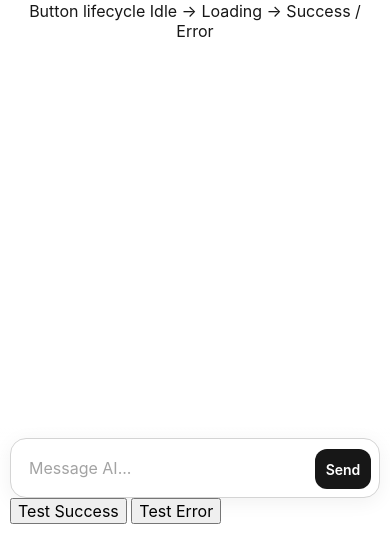
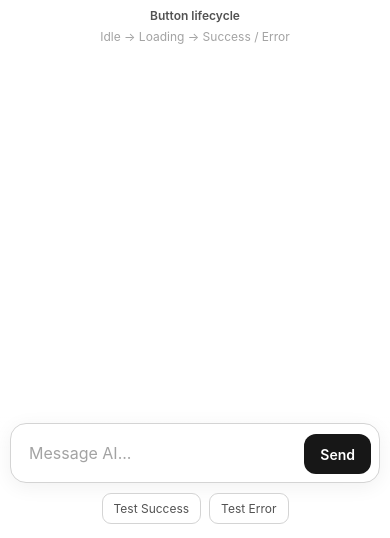
Before and after one commit to Veduisback/chatbot, a website built with Vite: page index.html in a window 390 px wide. Shown: the part 306-844 px from the top of the page. Built offline with nearby package versions, Linux system fonts and the light colour scheme.

Commit message:
Update style.css

````diff
--- a/style.css
+++ b/style.css
@@ -8,6 +8,7 @@ margin: 0;
 padding: 0;
 width: 100%;
 height: 100%;
+
 font-family:
 Inter,
 system-ui,
@@ -15,6 +16,7 @@ system-ui,
 BlinkMacSystemFont,
 "Segoe UI",
 sans-serif;
+
 background: #ffffff;
 color: #171717;
 }
@@ -28,21 +30,30 @@ textarea {
 font: inherit;
 }
 
+button {
+-webkit-tap-highlight-color: transparent;
+}
+
 .app {
 height: 100vh;
 display: flex;
 flex-direction: column;
 }
 
-/* Header */
+/* =========================================================
+HEADER
+========================================================= */
 
 .header {
 height: 60px;
 flex-shrink: 0;
+
 display: flex;
 align-items: center;
 justify-content: space-between;
+
 padding: 0 24px;
+
 border-bottom: 1px solid #e5e5e5;
 background: #ffffff;
 }
@@ -57,46 +68,81 @@ font-size: 13px;
 color: #737373;
 }
 
-/* Messages */
+/* =========================================================
+MESSAGES
+========================================================= */
 
 #messages {
 flex: 1;
+
 overflow-y: auto;
+
 padding: 32px 20px 140px;
+
 scroll-behavior: smooth;
 }
 
 .welcome {
 min-height: 60%;
+
 display: flex;
 align-items: center;
 justify-content: center;
+
 text-align: center;
 }
 
 .welcome-inner {
+width: 100%;
 max-width: 600px;
 }
 
 .welcome h1 {
 margin: 0 0 12px;
+
 font-size: clamp(32px, 6vw, 52px);
 letter-spacing: -1.5px;
 }
 
 .welcome p {
 margin: 0;
+
 line-height: 1.6;
+
 color: #737373;
 font-size: 15px;
 }
 
-/* Chat messages */
+/* =========================================================
+BUTTON LIFECYCLE DESCRIPTION
+========================================================= */
+
+.demo-info {
+margin-top: 28px;
+
+display: flex;
+flex-direction: column;
+gap: 6px;
+
+font-size: 12px;
+color: #a3a3a3;
+}
+
+.demo-info span:first-child {
+color: #525252;
+font-weight: 600;
+}
+
+/* =========================================================
+CHAT MESSAGES
+========================================================= */
 
 .message {
 width: 100%;
 max-width: 800px;
+
 margin: 0 auto 20px;
+
 display: flex;
 }
 
@@ -110,9 +156,13 @@ justify-content: flex-start;
 
 .bubble {
 max-width: min(75%, 650px);
+
 padding: 12px 16px;
+
 border-radius: 16px;
+
 line-height: 1.55;
+
 white-space: pre-wrap;
 overflow-wrap: anywhere;
 }
@@ -120,17 +170,20 @@ overflow-wrap: anywhere;
 .message.user .bubble {
 background: #171717;
 color: #ffffff;
+
 border-bottom-right-radius: 5px;
 }
 
 .message.assistant .bubble {
 background: #f3f3f3;
 color: #171717;
+
 border-bottom-left-radius: 5px;
 }
 
 .message.assistant .bubble:empty::after {
 content: "▌";
+
 animation: blink 0.8s infinite;
 }
 
@@ -145,15 +198,21 @@ opacity: 0;
 }
 }
 
-/* Composer */
+/* =========================================================
+COMPOSER
+========================================================= */
 
 .composer-wrap {
 position: fixed;
+
 left: 0;
 right: 0;
 bottom: 0;
+
 padding: 16px 20px 20px;
-background: linear-gradient(
+
+background:
+linear-gradient(
 to top,
 #ffffff 70%,
 rgba(255, 255, 255, 0)
@@ -163,27 +222,44 @@ rgba(255, 255, 255, 0)
 .composer {
 width: 100%;
 max-width: 800px;
+
 margin: 0 auto;
+
 display: flex;
 align-items: flex-end;
+
 gap: 8px;
+
 padding: 8px;
+
 border: 1px solid #d4d4d4;
 border-radius: 18px;
+
 background: #ffffff;
+
 box-shadow:
 0 4px 20px rgba(0, 0, 0, 0.06);
 }
 
+/* =========================================================
+MESSAGE INPUT
+========================================================= */
+
 #messageInput {
 flex: 1;
+
 min-height: 42px;
 max-height: 180px;
+
 resize: none;
+
 border: none;
 outline: none;
+
 padding: 11px 10px;
+
 line-height: 20px;
+
 background: transparent;
 color: #171717;
 }
@@ -197,38 +273,41 @@ opacity: 0.6;
 }
 
 /* =========================================================
-SEND BUTTON
+SEND BUTTON — BASE
 ========================================================= */
 
 #sendButton,
 #stopButton {
 position: relative;
+
 min-width: 64px;
 height: 40px;
+
 padding: 0 16px;
+
 border: none;
 border-radius: 12px;
+
 cursor: pointer;
+
 font-size: 14px;
 font-weight: 600;
 
 display: inline-flex;
 align-items: center;
 justify-content: center;
+
 gap: 8px;
 
 overflow: hidden;
 
-/*
-transform + opacity are compositor-friendly and avoid
-unnecessary layout recalculation during animation.
-*/
 transition:
 transform 180ms cubic-bezier(0.2, 0.8, 0.2, 1),
 opacity 180ms ease,
 background-color 220ms ease,
 box-shadow 220ms ease,
-color 220ms ease;
+color 220ms ease,
+min-width 220ms cubic-bezier(0.2, 0.8, 0.2, 1);
 }
 
 #sendButton {
@@ -236,37 +315,39 @@ background: #171717;
 color: #ffffff;
 }
 
-/* -------------------------
-Hover
-------------------------- */
+/* =========================================================
+SEND BUTTON — HOVER
+========================================================= */
 
 #sendButton:hover:not(:disabled) {
 transform: translateY(-1px);
+
 box-shadow:
 0 5px 14px rgba(0, 0, 0, 0.14);
 }
 
-/* -------------------------
-Keyboard focus
-------------------------- */
+/* =========================================================
+SEND BUTTON — KEYBOARD FOCUS
+========================================================= */
 
 #sendButton:focus-visible {
 outline: 3px solid rgba(23, 23, 23, 0.22);
 outline-offset: 3px;
 }
 
-/* -------------------------
-Active / pressed
-------------------------- */
+/* =========================================================
+SEND BUTTON — ACTIVE
+========================================================= */
 
 #sendButton:active:not(:disabled) {
 transform: translateY(1px) scale(0.97);
+
 transition-duration: 80ms;
 }
 
-/* -------------------------
-Disabled
-------------------------- */
+/* =========================================================
+SEND BUTTON — DISABLED
+========================================================= */
 
 #sendButton:disabled {
 cursor: not-allowed;
@@ -281,49 +362,59 @@ BUTTON CONTENT
 .success-content,
 .error-content {
 display: inline-flex;
+
 align-items: center;
 justify-content: center;
+
 gap: 7px;
 
-/*
-The content is animated with opacity + transform
-instead of display:none.
-*/
 transition:
 opacity 180ms ease,
 transform 220ms cubic-bezier(0.2, 0.8, 0.2, 1);
 }
 
-/* Default */
+/* Non-active content */
 
 .loading-content,
 .success-content,
 .error-content {
 position: absolute;
+
 opacity: 0;
+
 pointer-events: none;
-transform: translateY(8px) scale(0.96);
+
+transform:
+translateY(8px)
+scale(0.96);
 }
 
 /* =========================================================
 LOADING STATE
-Add .is-loading to #sendButton
 ========================================================= */
 
 #sendButton.is-loading {
 cursor: wait;
+
 background: #262626;
+
 min-width: 110px;
 }
 
 #sendButton.is-loading .send-content {
 opacity: 0;
-transform: translateY(-8px) scale(0.96);
+
+transform:
+translateY(-8px)
+scale(0.96);
 }
 
 #sendButton.is-loading .loading-content {
 opacity: 1;
-transform: translateY(0) scale(1);
+
+transform:
+translateY(0)
+scale(1);
 }
 
 /* Spinner */
@@ -331,11 +422,15 @@ transform: translateY(0) scale(1);
 .spinner {
 width: 15px;
 height: 15px;
+
 border: 2px solid rgba(255, 255, 255, 0.3);
+
 border-top-color: #ffffff;
+
 border-radius: 50%;
 
-animation: spinnerRotate 700ms linear infinite;
+animation:
+spinnerRotate 700ms linear infinite;
 }
 
 @keyframes spinnerRotate {
@@ -346,12 +441,13 @@ transform: rotate(360deg);
 
 /* =========================================================
 SUCCESS STATE
-Add .is-success to #sendButton
 ========================================================= */
 
 #sendButton.is-success {
 background: #16803c;
+
 min-width: 110px;
+
 cursor: default;
 }
 
@@ -359,32 +455,45 @@ cursor: default;
 #sendButton.is-success .loading-content,
 #sendButton.is-success .error-content {
 opacity: 0;
+
 transform: scale(0.9);
 }
 
 #sendButton.is-success .success-content {
 opacity: 1;
-transform: translateY(0) scale(1);
+
+transform:
+translateY(0)
+scale(1);
 }
 
-/* Success check */
+/* Success icon */
 
 .success-icon {
 width: 16px;
 height: 16px;
+
 display: block;
+
 stroke: currentColor;
+
 stroke-width: 2.5;
+
 stroke-linecap: round;
 stroke-linejoin: round;
 
-animation: successPop 300ms cubic-bezier(0.2, 0.8, 0.2, 1);
+animation:
+successPop 300ms cubic-bezier(0.2, 0.8, 0.2, 1);
 }
 
 @keyframes successPop {
 0% {
 opacity: 0;
+
+```
 transform: scale(0.5);
+```
+
 }
 
 70% {
@@ -393,17 +502,21 @@ transform: scale(1.15);
 
 100% {
 opacity: 1;
+
+```
 transform: scale(1);
+```
+
 }
 }
 
 /* =========================================================
 ERROR STATE
-Add .is-error to #sendButton
 ========================================================= */
 
 #sendButton.is-error {
 background: #c62828;
+
 min-width: 110px;
 }
 
@@ -411,18 +524,23 @@ min-width: 110px;
 #sendButton.is-error .loading-content,
 #sendButton.is-error .success-content {
 opacity: 0;
+
 transform: scale(0.9);
 }
 
 #sendButton.is-error .error-content {
 opacity: 1;
-transform: translateY(0) scale(1);
+
+transform:
+translateY(0)
+scale(1);
 }
 
 /* Error shake */
 
 #sendButton.shake {
-animation: buttonShake 360ms ease-in-out;
+animation:
+buttonShake 360ms ease-in-out;
 }
 
 @keyframes buttonShake {
@@ -453,6 +571,7 @@ transform: translateX(3px);
 .error-icon {
 width: 16px;
 height: 16px;
+
 display: block;
 }
 
@@ -467,6 +586,7 @@ color: #ffffff;
 
 #stopButton:hover {
 opacity: 0.85;
+
 transform: translateY(-1px);
 }
 
@@ -475,18 +595,79 @@ transform: translateY(1px) scale(0.97);
 }
 
 /* =========================================================
+DEMO CONTROLS
+========================================================= */
+
+.demo-controls {
+width: 100%;
+max-width: 800px;
+
+margin: 10px auto 0;
+
+display: flex;
+justify-content: center;
+
+gap: 8px;
+}
+
+.demo-controls button {
+border: 1px solid #d4d4d4;
+
+background: #ffffff;
+color: #525252;
+
+padding: 7px 11px;
+
+border-radius: 9px;
+
+font-size: 12px;
+
+cursor: pointer;
+
+transition:
+background-color 160ms ease,
+color 160ms ease,
+border-color 160ms ease,
+transform 160ms ease;
+}
+
+.demo-controls button:hover {
+background: #f5f5f5;
+
+border-color: #b5b5b5;
+
+transform: translateY(-1px);
+}
+
+.demo-controls button:active {
+transform: scale(0.97);
+}
+
+.demo-controls button:focus-visible {
+outline: 2px solid #171717;
+
+outline-offset: 2px;
+}
+
+/* =========================================================
 REDUCED MOTION
 ========================================================= */
 
 @media (prefers-reduced-motion: reduce) {
+
 #sendButton,
 #stopButton,
 .send-content,
 .loading-content,
 .success-content,
-.error-content {
+.error-content,
+.demo-controls button {
 transition-duration: 1ms !important;
+
+```
 animation-duration: 1ms !important;
+```
+
 }
 
 .spinner {
@@ -494,7 +675,8 @@ animation: none;
 }
 
 #sendButton:hover:not(:disabled),
-#stopButton:hover {
+#stopButton:hover,
+.demo-controls button:hover {
 transform: none;
 }
 
@@ -509,13 +691,18 @@ MOBILE
 ========================================================= */
 
 @media (max-width: 600px) {
+
 .header {
 height: 54px;
+
+```
 padding: 0 16px;
+```
+
 }
 
 #messages {
-padding: 24px 12px 130px;
+padding: 24px 12px 150px;
 }
 
 .bubble {
@@ -533,7 +720,11 @@ border-radius: 16px;
 #sendButton,
 #stopButton {
 min-width: 56px;
+
+```
 padding: 0 10px;
+```
+
 }
 
 #sendButton.is-loading,
@@ -549,4 +740,12 @@ font-size: 36px;
 .welcome p {
 font-size: 14px;
 }
+
+.demo-info {
+margin-top: 22px;
 }
+
+.demo-controls {
+padding: 0 4px;
+}
+}
````
